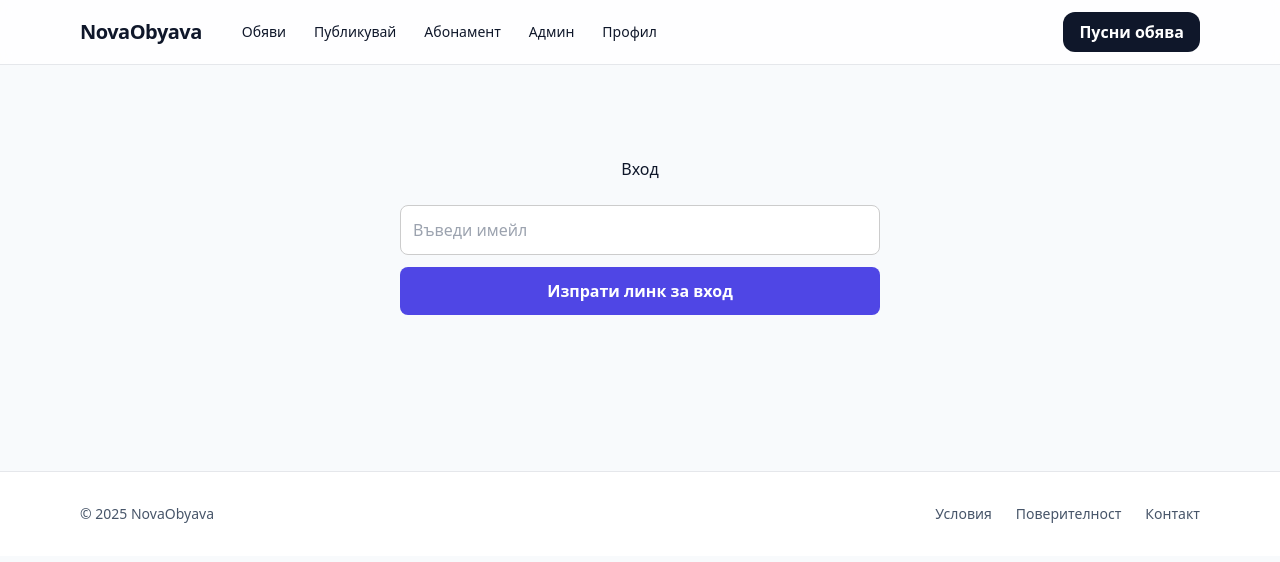
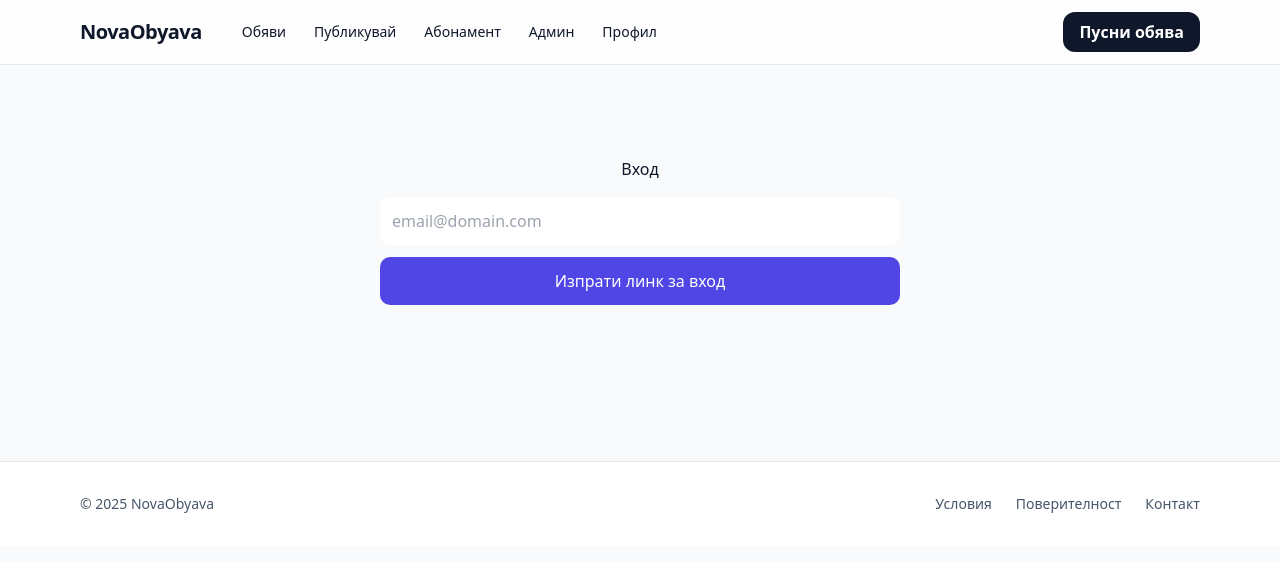
Before and after one commit to Love4e/newobqva, a Next.js app: page /login in a window 1280 px wide. Shown: the top 562 px of the page. Built offline with nearby package versions, Linux system fonts and the light colour scheme.

Commit message:
Update page.tsx

```diff
--- a/app/login/page.tsx
+++ b/app/login/page.tsx
@@ -1,4 +1,3 @@
-// app/login/page.tsx
 "use client";
 
 import { useState } from "react";
@@ -20,58 +19,49 @@ export default function LoginPage() {
         body: JSON.stringify({ email }),
       });
 
-      const data = await res.json();
+      const ct = res.headers.get("content-type") || "";
+      let data: any = null;
+
+      if (ct.includes("application/json")) {
+        data = await res.json().catch(() => null);
+      } else {
+        const text = await res.text().catch(() => "");
+        data = text ? { message: text } : null;
+      }
 
       if (!res.ok) {
-        setMsg("Грешка: " + (data.error || "Неуспешна заявка"));
+        const err = (data && (data.error || data.message)) || `HTTP ${res.status}`;
+        setMsg("Грешка: " + err);
       } else {
         setMsg("Изпратихме линк за вход на " + email);
       }
     } catch (err: any) {
-      setMsg("Fetch грешка: " + err.message);
+      setMsg("Fetch грешка: " + (err?.message || "неизвестна"));
     } finally {
       setLoading(false);
     }
   }
 
   return (
-    <main style={{ maxWidth: 480, margin: "60px auto", textAlign: "center" }}>
-      <h1 style={{ marginBottom: 24 }}>Вход</h1>
-
-      <form onSubmit={handleSubmit}>
+    <main style={{ maxWidth: 520, margin: "60px auto", textAlign: "center" }}>
+      <h1>Вход</h1>
+      <form onSubmit={handleSubmit} style={{ marginTop: 16 }}>
         <input
           type="email"
-          placeholder="Въведи имейл"
+          required
           value={email}
           onChange={(e) => setEmail(e.target.value)}
-          required
-          style={{
-            width: "100%",
-            padding: "12px",
-            marginBottom: "12px",
-            borderRadius: "8px",
-            border: "1px solid #ccc",
-          }}
+          placeholder="email@domain.com"
+          style={{ width: "100%", padding: 12, borderRadius: 10, marginBottom: 12 }}
         />
-
         <button
-          type="submit"
           disabled={loading}
-          style={{
-            width: "100%",
-            padding: "12px",
-            borderRadius: "8px",
-            background: "#4f46e5",
-            color: "white",
-            fontWeight: "bold",
-            cursor: "pointer",
-          }}
+          style={{ width: "100%", padding: 12, borderRadius: 10, background: "#4f46e5", color: "#fff" }}
         >
           {loading ? "Изпращаме..." : "Изпрати линк за вход"}
         </button>
       </form>
-
-      {msg && <p style={{ marginTop: 14 }}>{msg}</p>}
+      {msg && <p style={{ marginTop: 12 }}>{msg}</p>}
     </main>
   );
 }
```
